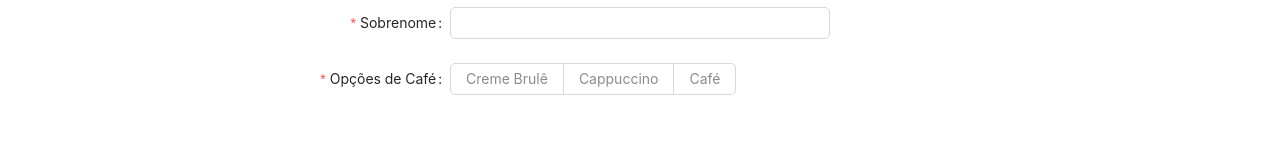
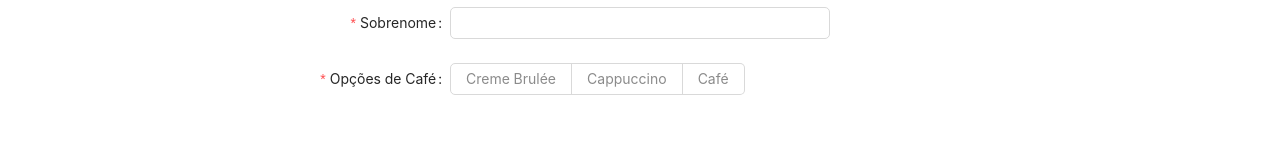
Before and after one commit to ebarretodev/nspicafe.frontend, a React (Create React App) app: page / in a window 1280 px wide. Shown: the part 225-385 px from the top of the page. Built offline with nearby package versions, Linux system fonts and the light colour scheme.

Commit message:
Corrigido Tela de Pedidos - Alterado nome Brulée

```diff
--- a/src/Pages/Home/components/AppFazerPedido.jsx
+++ b/src/Pages/Home/components/AppFazerPedido.jsx
@@ -4,10 +4,10 @@ import MitsubishiLogo from "../../../images/mitsubishi-changes-for-the-better.sv
 import EliabelLogo from "../../../images/ebarreto-logo.png"
 import { Button, Form, Input, Radio, notification } from "antd"
 
-const plainText = ["Creme Brulê", "Cappuccino", "Café"]
+const plainText = ["Creme Brulée", "Cappuccino", "Café"]
 const options = [
     {
-        label: "Creme Brulê",
+        label: "Creme Brulée",
         value: 0,
     },
     {
@@ -26,10 +26,12 @@ function AppFazerPedido() {
   const onFinish = (values) => {
     //TODO inserir a logica de inserir no banco de dados.
 
-    notification['success']({
-        message: 'Pedido Feito',
-        description: `Olá ${values.name}. Seu pedido de um ${plainText[values.option]} já foi realizado. Verifique no painel quanto estará pronto.`,
-        duration: 5
+    notification["success"]({
+        message: "Pedido Feito",
+        description: `Olá ${values.name.replace(/\s/g, "")}. Seu pedido de um ${
+            plainText[values.option]
+        } já foi realizado. Verifique no painel quanto estará pronto.`,
+        duration: 5,
     })
   }
   const onFinishFailed = (errorInfo) => {
```
